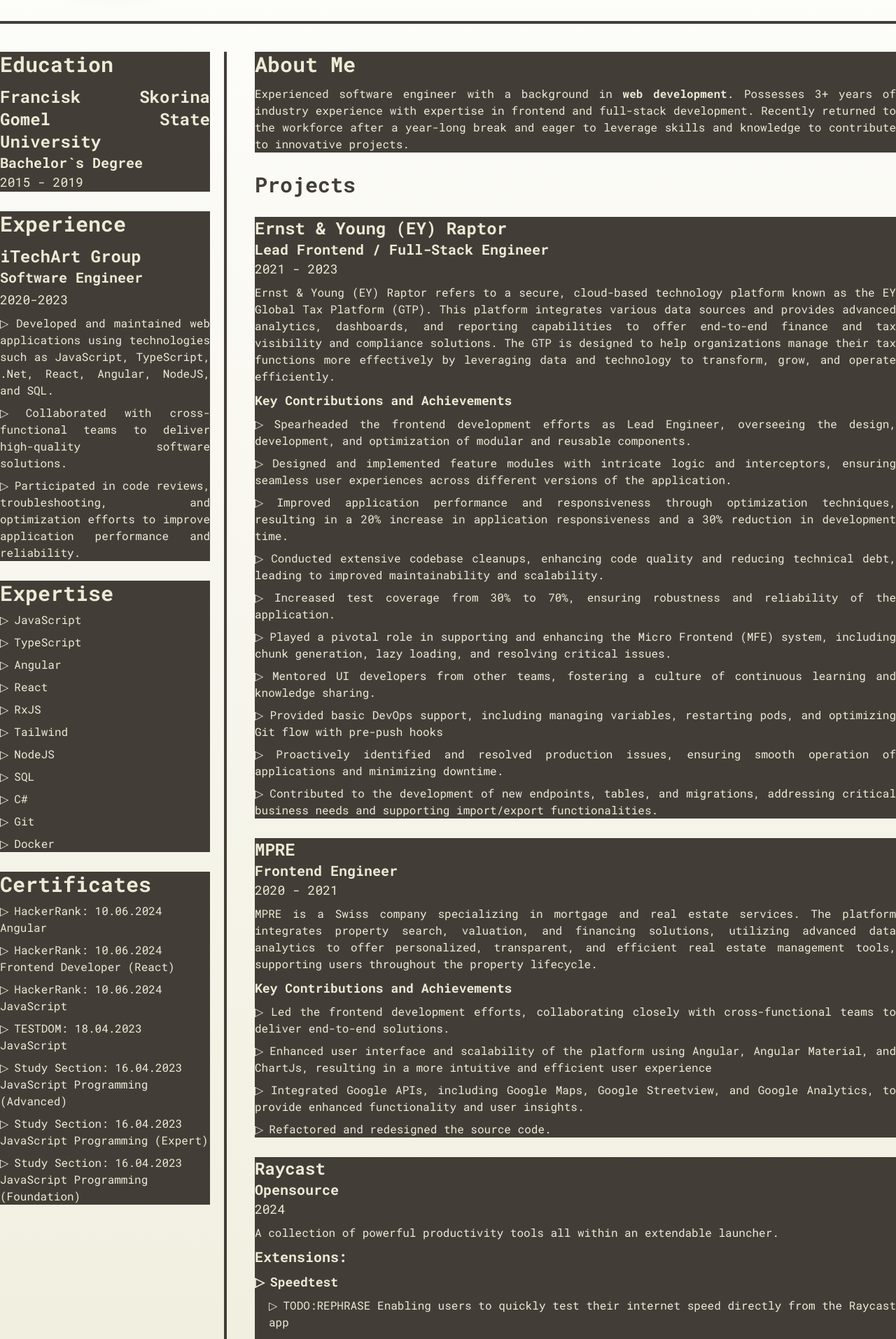
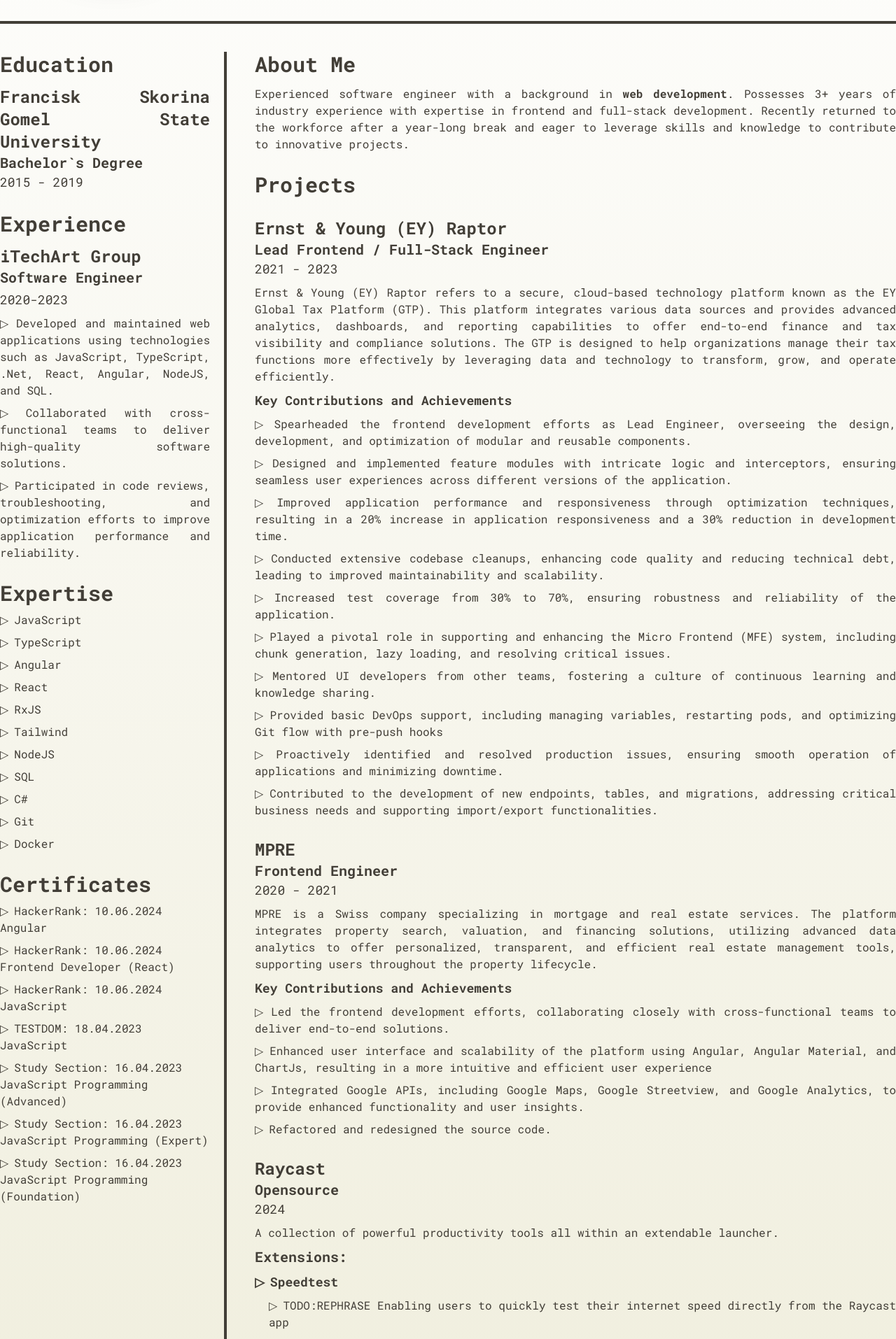
Before and after one commit to aliaksandrZh/cv, a Next.js app: page / in a window 1280 px wide. Shown: the part 420-2334 px from the top of the page at 70% size. Built offline with nearby package versions, Linux system fonts and the light colour scheme.

Commit message:
class -> attribute for hover tracking

```diff
--- a/src/components/Exp.tsx
+++ b/src/components/Exp.tsx
@@ -1,12 +1,9 @@
 import { ListHoverEffect } from "./ui/list-hover-effect";
 import Certificates from "./Certificates";
 import { expertise } from "@/data/expertise";
-import { useHover } from "@/hooks/cv-context";
 import HoverItemWrapper from "./ui/hover-item-wrapper";
 
 const Exp = () => {
-  const { handleMouseLeave, handleMouseEnter } = useHover();
-
   return (
     <main className="container mx-auto flex border-t-4 border-black pt-10">
       <aside className="w-3/12 pr-5">
@@ -28,16 +25,16 @@
             <h5>Software Engineer</h5>
             <h6 className="mt-1">2020-2023</h6>
             <ListHoverEffect>
-              <li className="hover-list-item-vertical" key="1">
+              <li className="hover-list-item-vertical">
                 Developed and maintained web applications using technologies
                 such as JavaScript, TypeScript, .Net, React, Angular, NodeJS,
                 and SQL.
               </li>
-              <li className="hover-list-item-vertical" key="3">
+              <li className="hover-list-item-vertical">
                 Collaborated with cross-functional teams to deliver high-quality
                 software solutions.
               </li>
-              <li className="hover-list-item-vertical" key="3">
+              <li className="hover-list-item-vertical">
                 Participated in code reviews, troubleshooting, and optimization
                 efforts to improve application performance and reliability.
               </li>
@@ -53,7 +50,7 @@
         <h6 className="mt-1">2020-2023</h6> */}
             <ListHoverEffect>
               {expertise.map((e) => (
-                <li className="hover-list-item-vertical" key="e">
+                <li className="hover-list-item-vertical" key={e}>
                   {e}
                 </li>
               ))}
@@ -69,20 +66,20 @@
       </aside>
 
       <section className="w-3/4 border-l-4 border-black pl-10">
-        <section
-          className="test-hover-item"
-          onMouseEnter={handleMouseEnter}
-          onMouseLeave={handleMouseLeave}
-        >
+        <section>
+          <HoverItemWrapper>
+            <div>
               <h3>About Me</h3>
               <p className="mt-3 text-justify">
                 Experienced software engineer with a background in{" "}
                 <span className="font-bold">web development</span>. Possesses 3+
                 years of industry experience with expertise in frontend and
-            full-stack development. Recently returned to the workforce after a
-            year-long break and eager to leverage skills and knowledge to
+                full-stack development. Recently returned to the workforce after
+                a year-long break and eager to leverage skills and knowledge to
                 contribute to innovative projects.
               </p>
+            </div>
+          </HoverItemWrapper>
         </section>
         <section className="mt-7">
           <h3>Projects</h3>
@@ -105,59 +102,59 @@
                 Key Contributions and Achievements
               </h6>
               <ul>
-                <li key="1" className="hover-list-item-vertical">
+                <li className="hover-list-item-vertical">
                   Spearheaded the frontend development efforts as Lead Engineer,
                   overseeing the design, development, and optimization of
                   modular and reusable components.
                 </li>
 
-                <li key="2" className="hover-list-item-vertical">
+                <li className="hover-list-item-vertical">
                   Designed and implemented feature modules with intricate logic
                   and interceptors, ensuring seamless user experiences across
                   different versions of the application.
                 </li>
 
-                <li key="" className="hover-list-item-vertical">
+                <li className="hover-list-item-vertical">
                   Improved application performance and responsiveness through
                   optimization techniques, resulting in a 20% increase in
                   application responsiveness and a 30% reduction in development
                   time.
                 </li>
 
-                <li key="3" className="hover-list-item-vertical">
+                <li className="hover-list-item-vertical">
                   Conducted extensive codebase cleanups, enhancing code quality
                   and reducing technical debt, leading to improved
                   maintainability and scalability.
                 </li>
 
-                <li key="" className="hover-list-item-vertical">
+                <li className="hover-list-item-vertical">
                   Increased test coverage from 30% to 70%, ensuring robustness
                   and reliability of the application.
                 </li>
 
-                <li key="4" className="hover-list-item-vertical">
+                <li className="hover-list-item-vertical">
                   Played a pivotal role in supporting and enhancing the Micro
                   Frontend (MFE) system, including chunk generation, lazy
                   loading, and resolving critical issues.
                 </li>
 
-                <li key="5" className="hover-list-item-vertical">
+                <li className="hover-list-item-vertical">
                   Mentored UI developers from other teams, fostering a culture
                   of continuous learning and knowledge sharing.
                 </li>
 
-                <li key="6" className="hover-list-item-vertical">
+                <li className="hover-list-item-vertical">
                   Provided basic DevOps support, including managing variables,
                   restarting pods, and optimizing Git flow with pre-push hooks
                 </li>
 
-                <li key="7" className="hover-list-item-vertical">
+                <li className="hover-list-item-vertical">
                   Proactively identified and resolved production issues,
                   ensuring smooth operation of applications and minimizing
                   downtime.
                 </li>
 
-                <li key="8" className="hover-list-item-vertical">
+                <li className="hover-list-item-vertical">
                   Contributed to the development of new endpoints, tables, and
                   migrations, addressing critical business needs and supporting
                   import/export functionalities.
@@ -182,23 +179,23 @@
                 Key Contributions and Achievements
               </h6>
               <ul>
-                <li key={1} className="hover-list-item-vertical">
+                <li className="hover-list-item-vertical">
                   Led the frontend development efforts, collaborating closely
                   with cross-functional teams to deliver end-to-end solutions.
                 </li>
 
-                <li key={2} className="hover-list-item-vertical">
+                <li className="hover-list-item-vertical">
                   Enhanced user interface and scalability of the platform using
                   Angular, Angular Material, and ChartJs, resulting in a more
                   intuitive and efficient user experience
                 </li>
 
-                <li key={3} className="hover-list-item-vertical">
+                <li className="hover-list-item-vertical">
                   Integrated Google APIs, including Google Maps, Google
                   Streetview, and Google Analytics, to provide enhanced
                   functionality and user insights.
                 </li>
-                <li key={4} className="hover-list-item-vertical">
+                <li className="hover-list-item-vertical">
                   Refactored and redesigned the source code.
                 </li>
               </ul>
@@ -207,6 +204,7 @@
 
           <article className="mt-7">
             <HoverItemWrapper>
+              <div>
                 <h4>Raycast</h4>
                 <h5>Opensource</h5>
                 <h6 className="">2024</h6>
@@ -217,7 +215,7 @@
                 <h5 className="mt-2 font-bold">Extensions: </h5>
 
                 <ul>
-                <li key="1">
+                  <li>
                     <ul>
                       <li className="hover-list-item-vertical text-lg font-bold">
                         Speedtest
@@ -231,7 +229,7 @@
                       </li>
                     </ul>
                   </li>
-                <li key="2">
+                  <li>
                     <ul>
                       <li className="hover-list-item-vertical text-lg font-bold">
                         ConsoleDev
@@ -245,16 +243,16 @@
                       </li>
                     </ul>
                   </li>
-                <li key="3">
+                  <li>
                     <ul>
                       <li className="hover-list-item-vertical text-lg font-bold">
                         Toggle Audio Input (Microphones)
                       </li>
                       <li className="hover-list-item-vertical pl-5">
                         The extension has a command to directly mute/unmute the
-                      audio input, but there`s also a menu bar extension showing
-                      if it`s either muted or not, and lets you click on the
-                      menu item to toggle its state.
+                        audio input, but there`s also a menu bar extension
+                        showing if it`s either muted or not, and lets you click
+                        on the menu item to toggle its state.
                       </li>
                       <li className="hover-list-item-vertical pl-5">
                         <b>1.5k+</b> downloads
@@ -262,6 +260,7 @@
                     </ul>
                   </li>
                 </ul>
+              </div>
             </HoverItemWrapper>
           </article>
         </section>
--- a/src/components/ui/hover-item-wrapper.tsx
+++ b/src/components/ui/hover-item-wrapper.tsx
@@ -11,7 +11,8 @@
   const { handleMouseLeave, handleMouseEnter } = useHover();
   return (
     <div
-      className={cn(className, "test-hover-item")}
+      data-hover-item
+      className={className}
       onMouseEnter={handleMouseEnter}
       onMouseLeave={handleMouseLeave}
     >
--- a/src/hooks/cv-context.tsx
+++ b/src/hooks/cv-context.tsx
@@ -26,7 +26,7 @@
 
   const handleMouseEnter = (e: any) => {
     const target = (e.target as HTMLElement).closest(
-      ".test-hover-item",
+      "[data-hover-item]",
     ) as HTMLElement;
 
     setRect({
```
Lines whose indentation alone changed are shown as unchanged.
